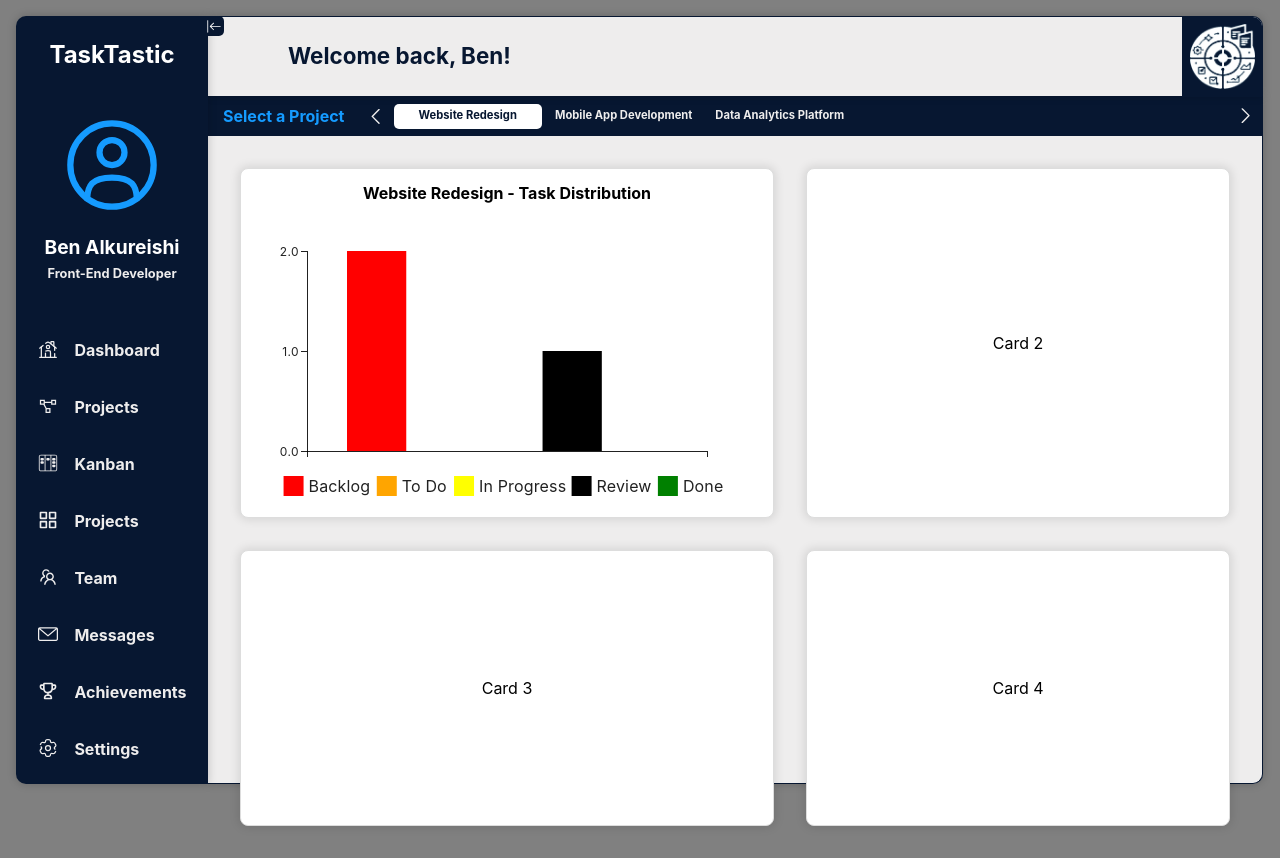
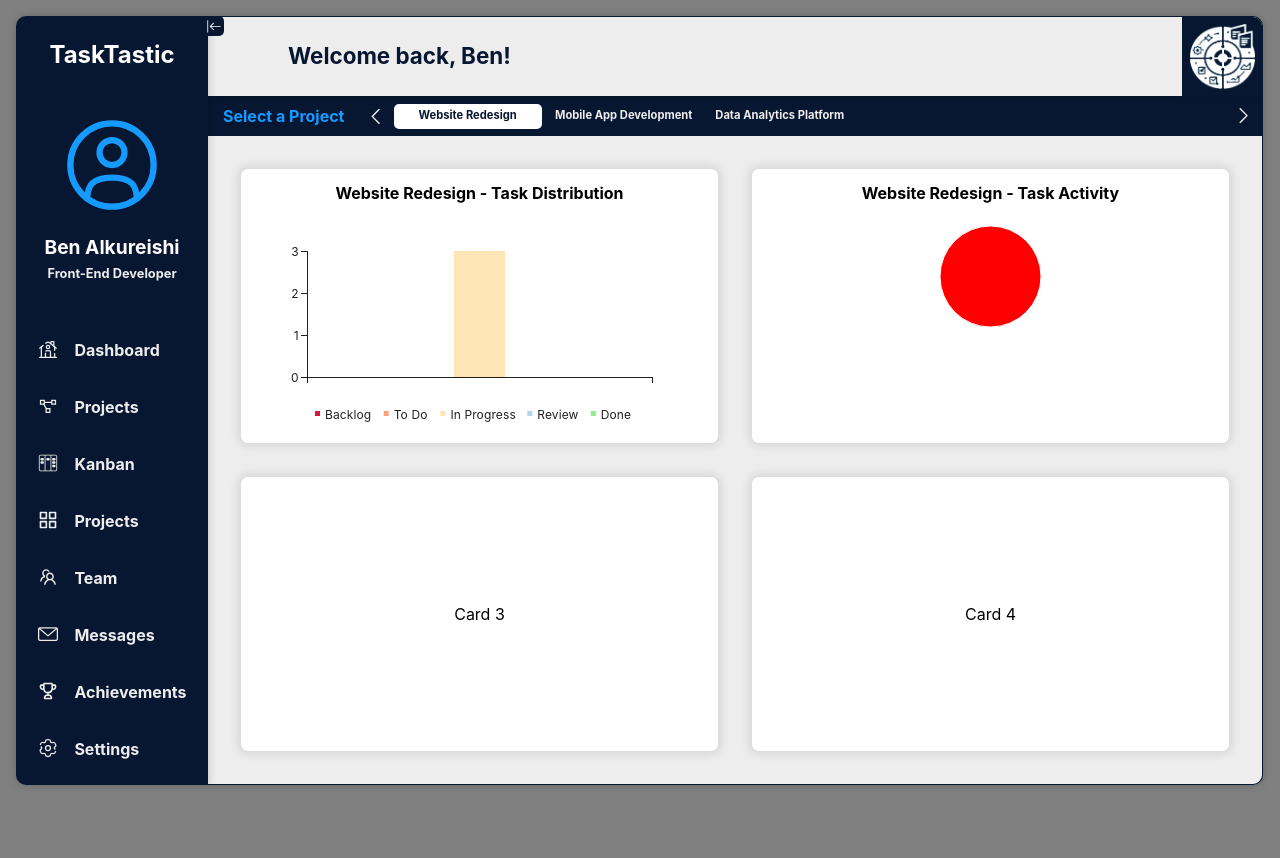
Before and after one commit to BenAlk/TaskTastic, a React (Vite) app in the folder client/: page / in a window 1280 px wide. Both pictures are taken after a click on the element "Website Redesign". After the commit the page ends 800 px from the top, so only its background shows below. Built offline with nearby package versions, Linux system fonts and the light colour scheme.

Commit message:
piechart added - needs refining

```diff
--- a/client/src/App.css
+++ b/client/src/App.css
@@ -60,13 +60,15 @@ table {
 	background-color: var(--tertiary-color);
 	margin-left: 208px;
 	width: calc(100vw - 225px);
-	height: calc(100vh - 112px);
+	height: calc(100vh - 111px);
 	transition: margin-left 0.5s ease-in-out, width 0.5s ease-in-out;
 	z-index: 1;
 	border-right: 1px solid var(--primary-color);
 	border-bottom: 1px solid var(--primary-color);
 	position: relative;
 	box-shadow: 0 0 10px rgba(0, 0, 0, 0.2);
+	overflow-y:auto;
+	overflow-x:hidden
 }
 
 .main-container.slide {
--- a/client/src/components/BarChartKanBan/BarChartKanBan.jsx
+++ b/client/src/components/BarChartKanBan/BarChartKanBan.jsx
@@ -1,16 +1,13 @@
 import { BarChart } from '@mui/x-charts/BarChart';
 import PropTypes from "prop-types";
 
-const BarChartKanBan = ({ project }) => {
+const BarChartKanBan = ({ project}) => {
   // Extract Kanban columns and count tasks
   const columnNames = project.kanban.columns.map(column => column.name);
   const columnColors = project.kanban.columns.map(column => column.color);
   const taskCounts = columnNames.map(columnName =>
     project.tasks.filter(task => task.kanbanColumn === columnName).length
   );
-
-  console.log(columnNames, columnColors, taskCounts)
-
   // Find the maximum task count to set the y-axis max value
   const maxTaskCount = Math.max(...taskCounts);
   const yAxisMax = Math.max(maxTaskCount, 1);
@@ -29,17 +26,21 @@ const BarChartKanBan = ({ project }) => {
     <>
       <h2>{project.projectName} - Task Distribution</h2>
       <BarChart
-        width={500}
-        height={300}
         series={series}
         xAxis={[{ scaleType: 'band', data: [''] }]}
         yAxis={[{ min: 0, max: yAxisMax, tickInterval: yAxisTicks }]}
         slotProps={{
+          loadingOverLay: {message: 'Select a project for data to display.'},
           legend: {
             direction: 'row',
             position: { vertical: 'bottom', horizontal: 'middle' },
             padding: 0,
-          }
+            labelStyle: { fontSize: 12 },
+            itemMarkWidth: 5,
+            itemMarkHeight: 5,
+            itemGap: 15
+          },
+
         }}
         tooltip={{ trigger: 'none' }}
     // tooltip={{ trigger: 'item', position: {vertical: 'bottom', horizontal: 'middle'}}}
@@ -51,5 +52,5 @@ const BarChartKanBan = ({ project }) => {
 export default BarChartKanBan
 
 BarChartKanBan.propTypes = {
-    project: PropTypes.object.isRequired
+    project: PropTypes.object,
 };
--- a/client/src/components/Card/styles/Card.css
+++ b/client/src/components/Card/styles/Card.css
@@ -7,5 +7,6 @@
     display: flex;
     align-items: center;
     justify-content: center;
-    min-height: calc(((100vh - 200px) - 48px) / 2);
+    height: calc(((100vh - 200px) - 48px) / 2);
+    flex-grow: 1;
 }
--- /dev/null
+++ b/client/src/components/PieChartTasks/PieChartTasks.jsx
@@ -0,0 +1,97 @@
+import { PieChart } from '@mui/x-charts/PieChart';
+import PropTypes from "prop-types";
+
+const PieChartTasks = ({project}) => {
+    const isOverdue = (task) => {
+        const today = new Date();
+        const targetDate = new Date(task.targetDate);
+        return targetDate < today && task.kanbanColumn !== 'Done';
+    };
+
+    const isDueSoon = (task) => {
+        const today = new Date();
+        const targetDate = new Date(task.targetDate);
+        const differenceInDays = (targetDate - today) / (1000 * 3600 * 24);
+        return differenceInDays > 0 && differenceInDays <= 7 && task.kanbanColumn !== 'Done';
+    };
+
+    const isCompletedThisWeek = (task) => {
+        const today = new Date();
+        const oneWeekAgo = new Date(today.getTime() - 7 * 24 * 60 * 60 * 1000);
+        const completedDate = new Date(task.completedDate);
+        return task.kanbanColumn === 'Done' && completedDate > oneWeekAgo && completedDate <= today;
+    };
+
+    // Ensure project.tasks is an array before filtering
+    const tasks = Array.isArray(project.tasks) ? project.tasks : [];
+
+    const overdueTasks = tasks.filter(isOverdue);
+    const dueSoonTasks = tasks.filter(isDueSoon).length;
+    const completedThisWeek = tasks.filter(isCompletedThisWeek).length;
+
+    const overdueCount = overdueTasks.reduce((acc, task) => {
+        if (task.assignedTo) {
+            acc[task.assignedTo] = (acc[task.assignedTo] || 0) + 1;
+        }
+        return acc;
+    }, {});
+
+    // Create the overdue label with counts
+    const overdueLabel = Object.entries(overdueCount)
+        .map(([member, count]) => `${member} (${count})`)
+        .join(', \n');
+
+    const finalOverdueLabel = overdueLabel ? overdueLabel : 'Overdue: None';
+
+    const data = [
+        { id: 0, value: overdueTasks.length, label: finalOverdueLabel, color: '#ff0000' },
+        { id: 1, value: dueSoonTasks, label: 'Due Soon', color: '#add8e6' },
+        { id: 2, value: completedThisWeek, label: 'Completed This Week', color: '#00ff00' },
+        // { id: 3, value: null, label: finalOverdueLabel, color: '#ffffff' }
+    ];
+
+    return (
+        <>
+            <h2>{project.projectName} - Task Activity</h2>
+            {data.some(item => item.value > 0) ? (
+                <PieChart
+                margin={{ top: 25, right: 25, bottom: 100, left: 25 }}
+                    series={[
+                        {
+                            data,
+                            highlightScope: { faded: 'global', highlighted: 'item' },
+                            faded: { innerRadius: 30, additionalRadius: -30, color: 'gray' },
+                        },
+                    ]}
+                    slotProps={{
+                        legend: {
+                            // direction: 'row',
+                            // position: { vertical: 'bottom', horizontal: 'middle' },
+                            // padding: 35,
+                            // labelStyle: { fontSize: 12 },
+                            hidden: true
+                        },
+                    }}
+                />
+            ) : (
+                <p>No task data available to display.</p>
+            )}
+        </>
+    );
+}
+
+export default PieChartTasks;
+
+PieChartTasks.propTypes = {
+    project: PropTypes.shape({
+        projectName: PropTypes.string.isRequired,
+        tasks: PropTypes.arrayOf(PropTypes.shape({
+            targetDate: PropTypes.string.isRequired,
+            kanbanColumn: PropTypes.string.isRequired,
+            assignedTo: PropTypes.string,
+            completedDate: PropTypes.string,
+        })).isRequired,
+    }).isRequired,
+    width: PropTypes.number,
+    height: PropTypes.number,
+};
--- a/client/src/components/ProjectSelector/styles/ProjectSelector.css
+++ b/client/src/components/ProjectSelector/styles/ProjectSelector.css
@@ -5,6 +5,7 @@
     height: 2.5rem;
     background-color: var(--primary-color);
     position: relative;
+    border-right: 2px solid var(--primary-color);
 }
 
 .project-selector-title {
--- a/client/src/pages/Dashboard/index.jsx
+++ b/client/src/pages/Dashboard/index.jsx
@@ -5,16 +5,38 @@ import { projects } from "./testData/testData"
 import ProjectSelector from '../../components/ProjectSelector/ProjectSelector'
 import Card from "../../components/Card/Card"
 import BarChartKanBan from "../../components/BarChartKanBan/BarChartKanBan"
+import PieChartTasks from "../../components/PieChartTasks/PieChartTasks"
 
 import "./styles/Dashboard.css"
 
 const Dashboard = () => {
     const [chosenProject, setChosenProject] = useState(null)
     const { isSideBarOpen } = useOutletContext();
+    // const [pieChartSize, setPieChartSize] = useState({ width: 0, height: 0 });
+    // const pieChartCardRef = useRef(null);
 
     const handleProjectSelect = (project) => {
         setChosenProject(project);
     };
+
+    // useEffect(() => {
+    //     const updatePieChartSize = () => {
+    //         if (pieChartCardRef.current) {
+    //             const containerHeight = pieChartCardRef.current.offsetHeight;
+    //             setPieChartSize({
+    //                 width: containerHeight * 1.2,  // 90% of container height for width
+    //                 height: containerHeight * 0.5  // 50% of container height
+    //             });
+    //         }
+    //     };
+
+    //     updatePieChartSize();
+    //     window.addEventListener('resize', updatePieChartSize);
+
+    //     return () => window.removeEventListener('resize', updatePieChartSize);
+    // }, []);
+
+    // console.log(pieChartSize)
 
     return (
         <div className={`main-container ${isSideBarOpen ? "" : "slide"}`}>
@@ -24,10 +46,10 @@ const Dashboard = () => {
                 chosenProject={chosenProject}
             />
             <div className="dashboard-container">
-                <Card className="barchart-kanban">{chosenProject ? <BarChartKanBan project={chosenProject} /> : null}</Card>
-                <Card>Card 2</Card>
-                <Card>Card 3</Card>
-                <Card>Card 4</Card>
+                <Card className="barchart-kanban" >{chosenProject ? <BarChartKanBan project={chosenProject} /> : "Choose a project above to display data."}</Card>
+                <Card className="piechart-tasks" >{chosenProject ? <PieChartTasks project={chosenProject}/>: "Choose a project above to display data."}</Card>
+                <Card >Card 3</Card>
+                <Card >Card 4</Card>
             </div>
 
         </div>
@@ -39,7 +61,3 @@ export default Dashboard;
 Dashboard.propTypes = {
     isSideBarOpen: PropTypes.bool
 };
-{/* <div className="project-details">
-                <h1>{chosenProject?.name}</h1>
-                <p>{chosenProject?.description}</p>
-            </div> */}
--- a/client/src/pages/Dashboard/styles/Dashboard.css
+++ b/client/src/pages/Dashboard/styles/Dashboard.css
@@ -8,3 +8,7 @@
 .barchart-kanban {
     flex-direction: column;
 }
+
+.piechart-tasks {
+    flex-direction: column;
+}
--- a/client/src/pages/Dashboard/testData/testData.js
+++ b/client/src/pages/Dashboard/testData/testData.js
@@ -286,49 +286,52 @@ export const projects = {
             {
             "id": 1,
             "name": "Design homepage mockup",
-            "kanbanColumn": "Backlog",
+            "kanbanColumn": "In Progress",
             "urgent": true,
-            "targetDate": "2024-09-30",
-            "assignedTo": "Bob Smith"
+            "targetDate": "2024-09-25",
+            "assignedTo": "Bob Smith",
+            "completedDate": "",
             },
             {
             "id": 2,
             "name": "Implement responsive layout",
-            "kanbanColumn": "Backlog",
+            "kanbanColumn": "In Progress",
             "urgent": false,
-            "targetDate": "2024-10-15",
-            "assignedTo": "Charlie Brown"
+            "targetDate": "2023-10-15",
+            "assignedTo": "Charlie Brown",
+            "completedDate": "",
             },
             {
             "id": 3,
             "name": "Optimize database queries",
-            "kanbanColumn": "Review",
+            "kanbanColumn": "In Progress",
             "urgent": true,
-            "targetDate": "2024-09-20",
-            "assignedTo": "Diana Prince"
+            "targetDate": "2023-10-15",
+            "assignedTo": "Charlie Brown",
+            "completedDate": "",
             }
         ],
         "kanban": {
             "columns": [
                 {
                     "name": "Backlog",
-                    "color": "red"
+                    "color": "crimson"
                 },
                 {
                     "name": "To Do",
-                    "color": "orange"
+                    "color": "lightsalmon"
                 },
                 {
                     "name": "In Progress",
-                    "color": "yellow"
+                    "color": "moccasin"
                 },
                 {
                     "name": "Review",
-                    "color": "black"
+                    "color": "lightblue"
                 },
                 {
                     "name": "Done",
-                    "color": "green"
+                    "color": "lightgreen"
                 },
             ]
         },
@@ -338,28 +341,32 @@ export const projects = {
                 "name": "Bob Smith",
                 "role": "UI/UX Designer",
                 "activity": {
-                "completedTasks": 12
+                "completedTasks": 12,
+                "completeTasksInLast3Days": "1"
                 }
             },
             {
                 "name": "Charlie Brown",
                 "role": "Frontend Developer",
                 "activity": {
-                "completedTasks": 8
+                "completedTasks": 8,
+                "completeTasksInLast3Days": "0"
                 }
             },
             {
                 "name": "Diana Prince",
                 "role": "Backend Developer",
                 "activity": {
-                "completedTasks": 15
+                "completedTasks": 15,
+                "completeTasksInLast3Days": "5"
                 }
             },
             {
                 "name": "Eve Taylor",
                 "role": "Project Manager",
                 "activity": {
-                "completedTasks": 5
+                "completedTasks": 5,
+                "completeTasksInLast3Days": "7"
                 }
             }
             ]
--- a/client/src/pages/NavBar/styles/NavBar.css
+++ b/client/src/pages/NavBar/styles/NavBar.css
@@ -9,8 +9,8 @@
     width: 12rem;
     border-radius: 10px 0 0 10px;
     padding-top: 1.7rem;
-    height: calc(100vh - 2rem);
-    min-height: calc(100vh -2rem);
+    height: calc((100vh - 2rem) + 1px );
+    min-height: calc((100vh - 2rem) + 1px );
     margin: 0 0 1rem 1rem;
     position: fixed;
     transition: width 0.5s ease-in-out;
```
